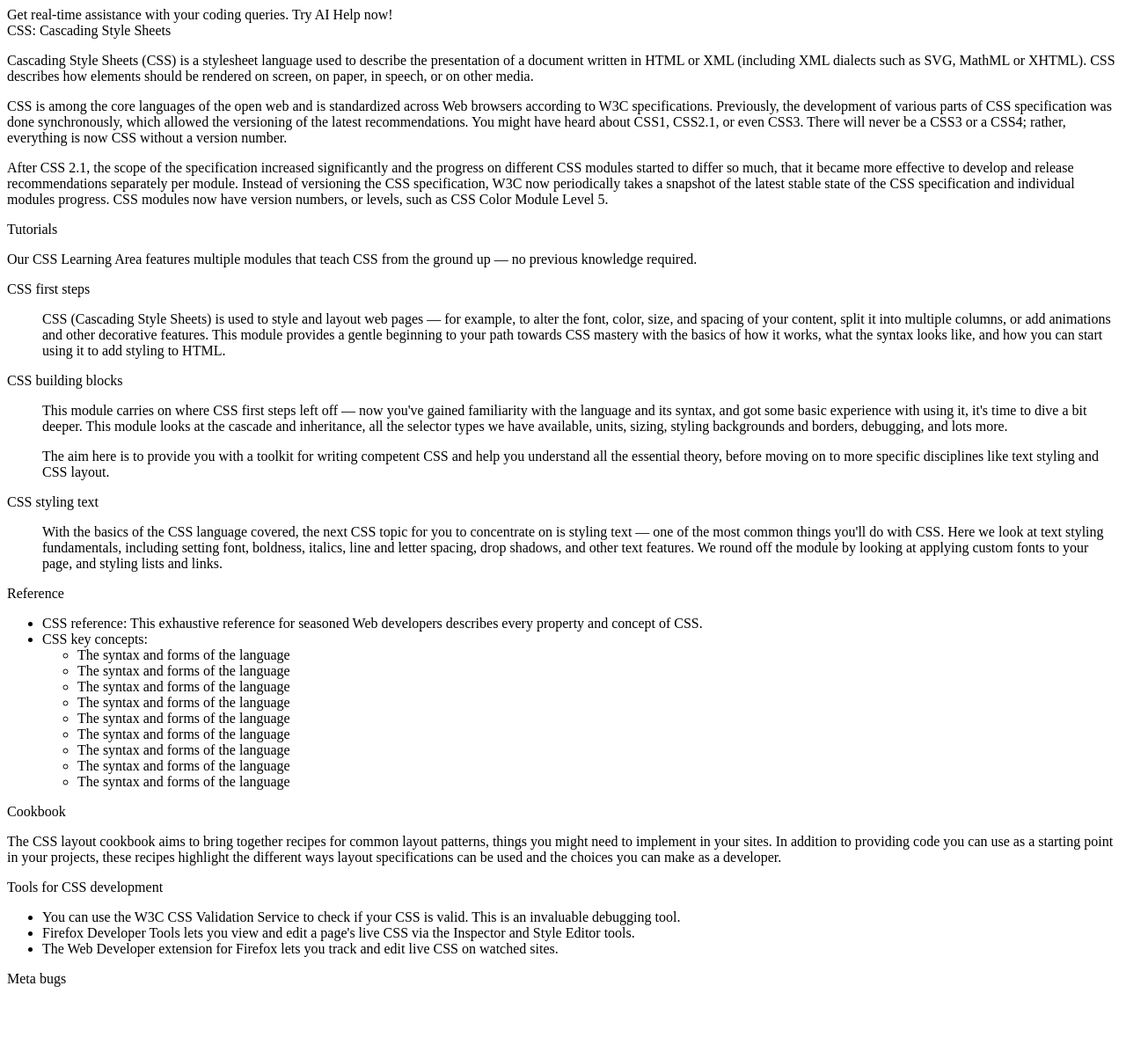
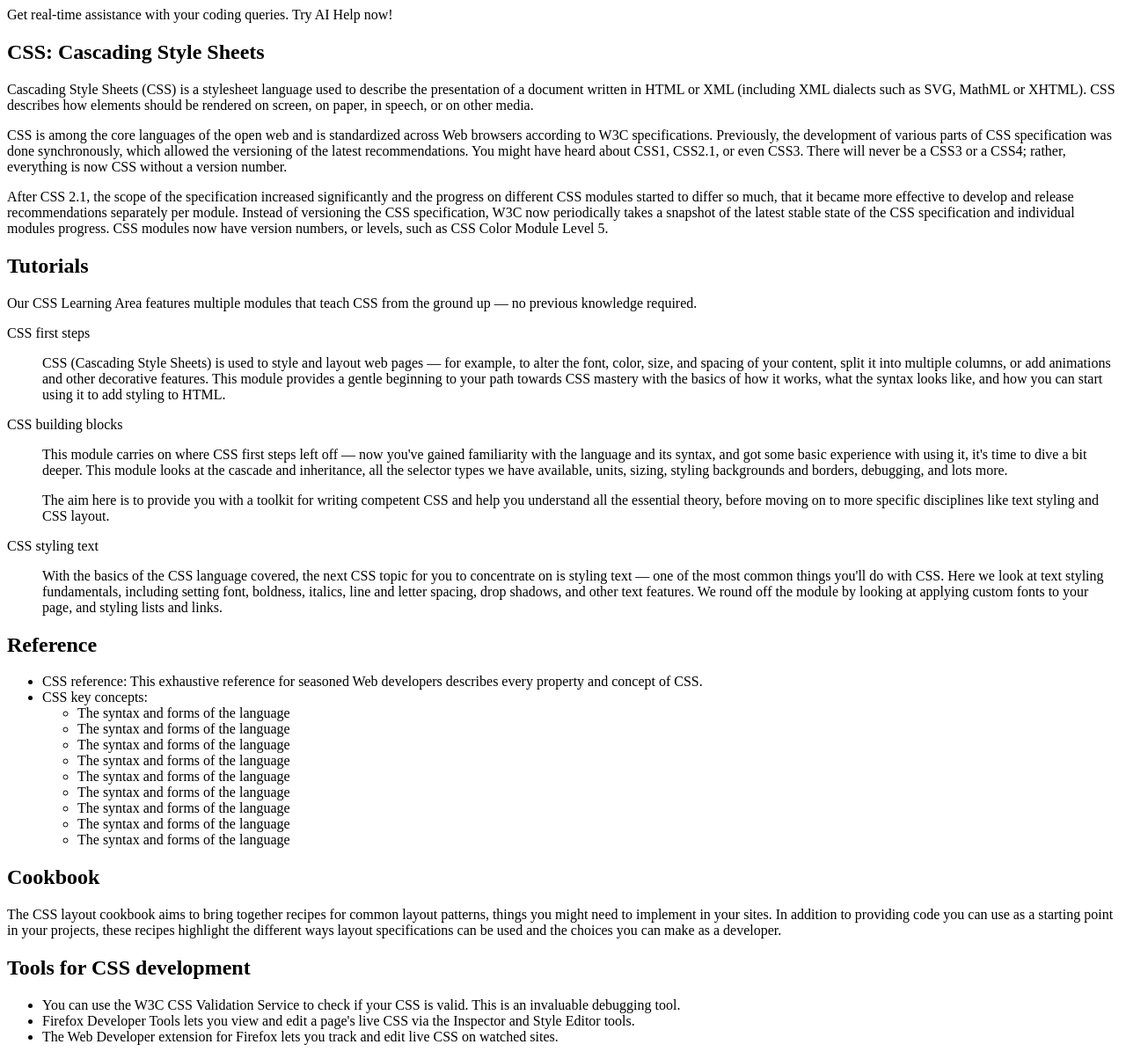
Before and after one commit to idragos00/Clones, a plain HTML site: page mdn-clone.html in a window 1280 px wide. Shown: the whole page at 88% size. Before the commit the page ends 1130 px from the top, so only its background shows below. Drawn offline with Linux system fonts and the light colour scheme.

Commit message:
main-content-finish

```diff
--- a/mdn-clone.html
+++ b/mdn-clone.html
@@ -12,8 +12,10 @@
     </header>
     <main id="main-doc">
       <section class="main-section">
-        <header>CSS: Cascading Style Sheets</header>
-        <article>
+        <header>
+          <h1>CSS: Cascading Style Sheets</h1>
+        </header>
+        <article class="section-content">
           <p>
             Cascading Style Sheets (CSS) is a stylesheet language used to
             describe the presentation of a document written in HTML or XML
@@ -40,11 +42,13 @@
             progress. CSS modules now have version numbers, or levels, such as
             CSS Color Module Level 5.
           </p>
-        </article>
+        </article class="section-content">
       </section>
       <section class="main-section">
-        <header>Tutorials</header>
-        <article>
+        <header>
+          <h2>Tutorials</h2>
+        </header>
+        <article class="section-content">
           <p>
             Our CSS Learning Area features multiple modules that teach CSS from
             the ground up — no previous knowledge required.
@@ -94,10 +98,12 @@
               </p>
             </dd>
           </dl>
-        </article>
+        </article class="section-content">
       </section>
       <section class="main-section">
-        <header>Reference</header>
+        <header>
+          <h2>Reference</h2>
+        </header>
         <ul>
           <li>
             CSS reference: This exhaustive reference for seasoned Web developers
@@ -120,7 +126,9 @@
         </ul>
       </section>
       <section class="main-section">
-        <header>Cookbook</header>
+        <header>
+          <h2>Cookbook</h2>
+        </header>
         <p>
           The CSS layout cookbook aims to bring together recipes for common
           layout patterns, things you might need to implement in your sites. In
@@ -131,7 +139,9 @@
         </p>
       </section>
       <section class="main-section">
-        <header>Tools for CSS development</header>
+        <header>
+          <h2>Tools for CSS development</h2>
+        </header>
         <ul>
           <li>
             You can use the W3C CSS Validation Service to check if your CSS is
@@ -147,7 +157,6 @@
           </li>
         </ul>
       </section>
-      <section class="main-section"><header>Meta bugs</header></section>
     </main>
   </body>
 </html>
```
